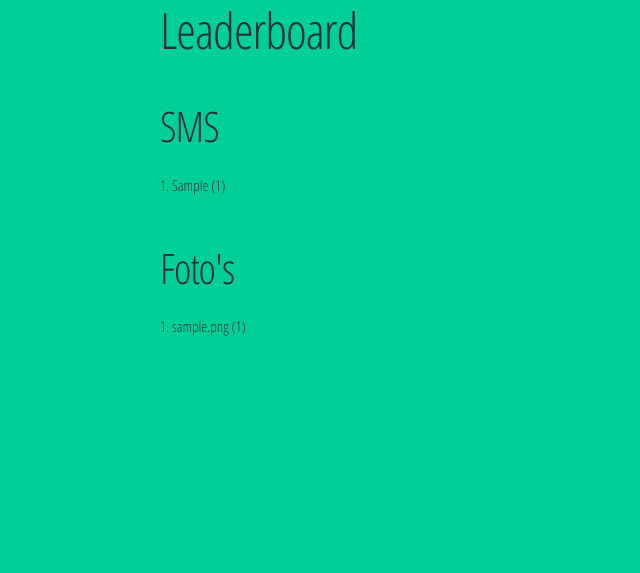
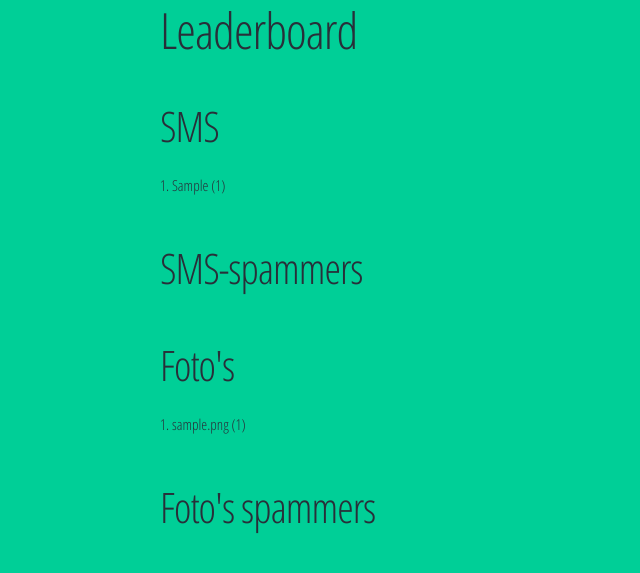
Before and after one commit to Epse/kazoupics, a Django app: page /leaderboard/ in a window 1280 px wide. Shown: the top 573 px of the page, without its empty margins (0-640 px from the left). Run offline with Django 3.2, Linux system fonts and the light colour scheme; tables that the repository leaves empty hold one stand-in row (values such as "Sample post"); parts of the project's set-up code (start-up, migrations or seed data) failed here and were passed over.

Commit message:
added spam leaderboard (#3)

```diff
--- a/web/wall/templates/wall/leaderboard.html
+++ b/web/wall/templates/wall/leaderboard.html
@@ -17,9 +17,29 @@
     </div>
     <div class="row">
         <div class="section">
+            <h2>SMS-spammers</h2>
+            <ol>
+                {% for sender in sms_spam_leaders %}
+                <li>{{ sender.sender }} ({{ sender.n }})</li>
+                {% endfor %}
+            </ol>
+        </div>
+    </div>
+    <div class="row">
+        <div class="section">
             <h2>Foto's</h2>
             <ol>
                 {% for sender in pic_leaders %}
+                <li>{{ sender.poster }} ({{ sender.n }})</li>
+                {% endfor %}
+            </ol>
+        </div>
+    </div>
+    <div class="row">
+        <div class="section">
+            <h2>Foto's spammers</h2>
+            <ol>
+                {% for sender in pic_spam_leaders %}
                 <li>{{ sender.poster }} ({{ sender.n }})</li>
                 {% endfor %}
             </ol>
--- a/web/wall/views.py
+++ b/web/wall/views.py
@@ -139,12 +139,21 @@ def leaderboard(request):
                              .values('sender')\
                              .annotate(n=Count('pk'))\
                              .order_by('-n')[:10]
+    sms_spam_leaders = Sms.objects.filter(deleted=True)\
+                             .values('sender')\
+                             .annotate(n=Count('pk'))\
+                             .order_by('-n')[:10]
     pic_leaders = Picture.objects.filter(deleted=False)\
                                  .values('poster')\
                                  .annotate(n=Count('pk'))\
                                  .order_by('-n')[:10]
+    pic_spam_leaders = Picture.objects.filter(deleted=True)\
+                                 .values('poster')\
+                                 .annotate(n=Count('pk'))\
+                                 .order_by('-n')[:10]
     return render(request, 'wall/leaderboard.html',
-                  {'sms_leaders': sms_leaders, 'pic_leaders': pic_leaders})
+                  {'sms_leaders': sms_leaders, 'pic_leaders': pic_leaders,
+                      'sms_spam_leaders': sms_spam_leaders, 'pic_spam_leaders': pic_spam_leaders})
 
 
 def ban(request, username):
```
